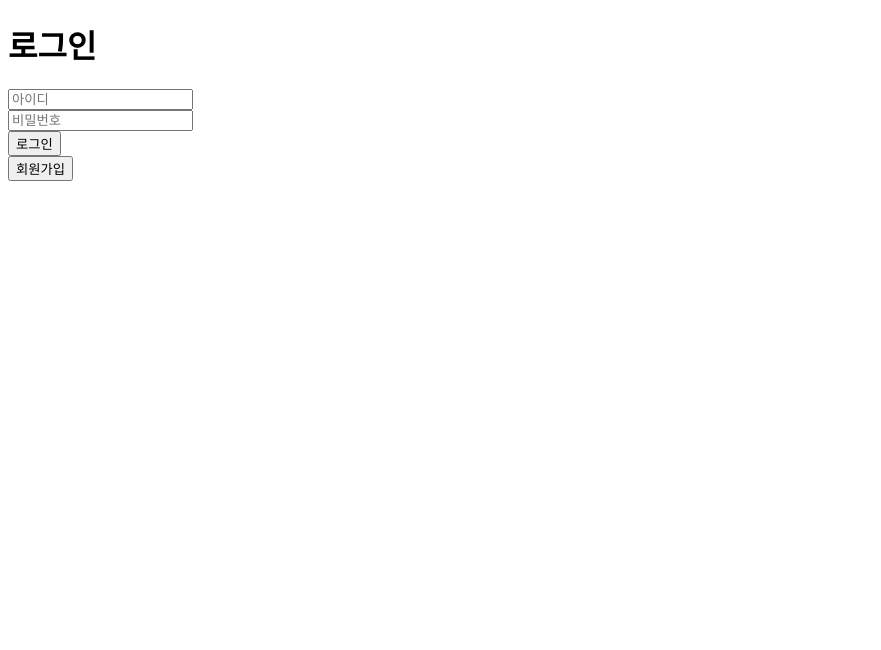
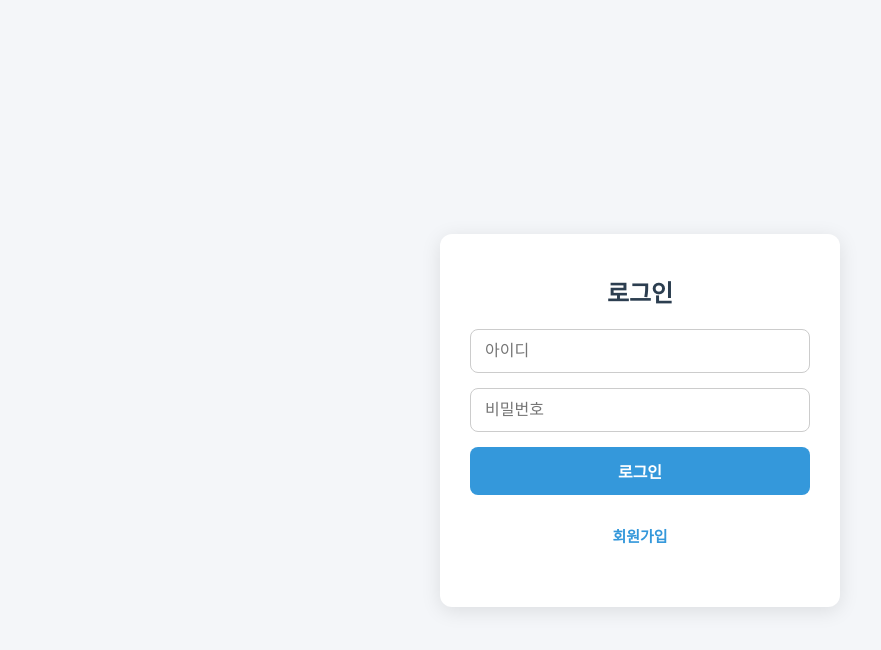
Before and after one commit to 2zji/Earthquake-watch, a website: page public/index.html in a window 1280 px wide. Shown: the whole page, without its empty margins (0-881 px from the left). Drawn offline with Linux system fonts and the light colour scheme.

Commit message:
css 꾸미기 끝, 회원가입에 로그인창 이동 버튼 생성, home.html에 로그아웃 버튼 생성

```diff
--- /dev/null
+++ b/public/css/index.css
@@ -0,0 +1,108 @@
+body {
+    font-family: "Segoe UI", sans-serif;
+    background-color: #f4f6f9;
+    margin: 0;
+    padding: 20px;
+    color: #333;
+    display: flex;
+    justify-content: center;
+    align-items: center;
+    height: 100vh;
+}
+
+.container {
+    background-color: #ffffff;
+    padding: 40px 30px;
+    border-radius: 12px;
+    box-shadow: 0 4px 20px rgba(0, 0, 0, 0.1);
+    width: 100%;
+    max-width: 400px;
+    box-sizing: border-box;
+
+    display: flex;
+    flex-direction: column;
+    gap: 20px;
+}
+
+h2 {
+    color: #2c3e50;
+    font-size: 24px;
+    margin: 0;
+    text-align: center;
+}
+
+form {
+    display: flex;
+    flex-direction: column;
+    gap: 15px;
+    width: 100%;
+}
+
+input[type="text"],
+input[type="password"] {
+    padding: 12px 14px;
+    border: 1.5px solid #ccc;
+    border-radius: 8px;
+    font-size: 16px;
+    transition: border-color 0.2s ease;
+    width: 100%;
+    box-sizing: border-box;
+}
+
+input[type="text"]:focus,
+input[type="password"]:focus {
+    border-color: #3498db;
+    outline: none;
+}
+
+button {
+    padding: 12px;
+    font-size: 16px;
+    background-color: #3498db;
+    color: white;
+    border: none;
+    border-radius: 8px;
+    cursor: pointer;
+    font-weight: 600;
+    transition: background-color 0.2s ease;
+    width: 100%;
+}
+
+button:hover {
+    background-color: #2980b9;
+}
+
+.link-btn {
+    text-align: center;
+    margin-top: 10px;
+}
+
+.link-btn button {
+    background: none;
+    border: none;
+    color: #3498db;
+    font-weight: 600;
+    cursor: pointer;
+    font-size: 15px;
+    padding: 0;
+}
+
+.link-btn button:hover {
+    text-decoration: underline;
+}
+
+@media (max-width: 600px) {
+    body {
+        padding: 10px;
+    }
+
+    .container {
+        padding: 30px 20px;
+    }
+
+    input[type="text"],
+    input[type="password"],
+    button {
+        font-size: 14px;
+    }
+}
--- a/public/style.css
+++ b/public/css/style.css
@@ -58,6 +58,25 @@ button:hover {
   background-color: #2980b9;
 }
 
+.link-btn {
+  text-align: center;
+  margin-top: 10px;
+}
+
+.link-btn button {
+  background: none;
+  border: none;
+  color: #3498db;
+  font-weight: 600;
+  cursor: pointer;
+  font-size: 15px;
+  padding: 0;
+}
+
+.link-btn button:hover {
+  text-decoration: underline;
+}
+
 @media (max-width: 600px) {
   body {
     padding: 10px;
--- a/public/index.html
+++ b/public/index.html
@@ -3,18 +3,21 @@
 <head>
   <meta charset="UTF-8" />
   <title>로그인</title>
+  <link rel="stylesheet" href="css/index.css" />
 </head>
 <body>
-  <h1>로그인</h1>
-  <form id="loginForm">
-    <input type="text" id="username" placeholder="아이디" required /><br />
-    <input type="password" id="password" placeholder="비밀번호" required /><br />
-    <button type="submit">로그인</button>
-  </form>
-  <div id="message"></div>
-
-  <button onclick="window.location.href='signup.html'">회원가입</button>
-
+  <div class="container">
+    <h2>로그인</h2>
+    <form id="loginForm">
+      <input type="text" id="username" placeholder="아이디" required />
+      <input type="password" id="password" placeholder="비밀번호" required />
+      <button type="submit">로그인</button>
+    </form>
+    <div class="link-btn">
+      <button type="button" onclick="window.location.href='signup.html'">회원가입</button>
+    </div>
+    <div id="message"></div>
+  </div>
   <script src="login.js"></script>
 </body>
 </html>
```
Also changed, not shown: public/home.html (+4 -1 lines), public/signup.html (+13 -7 lines).
